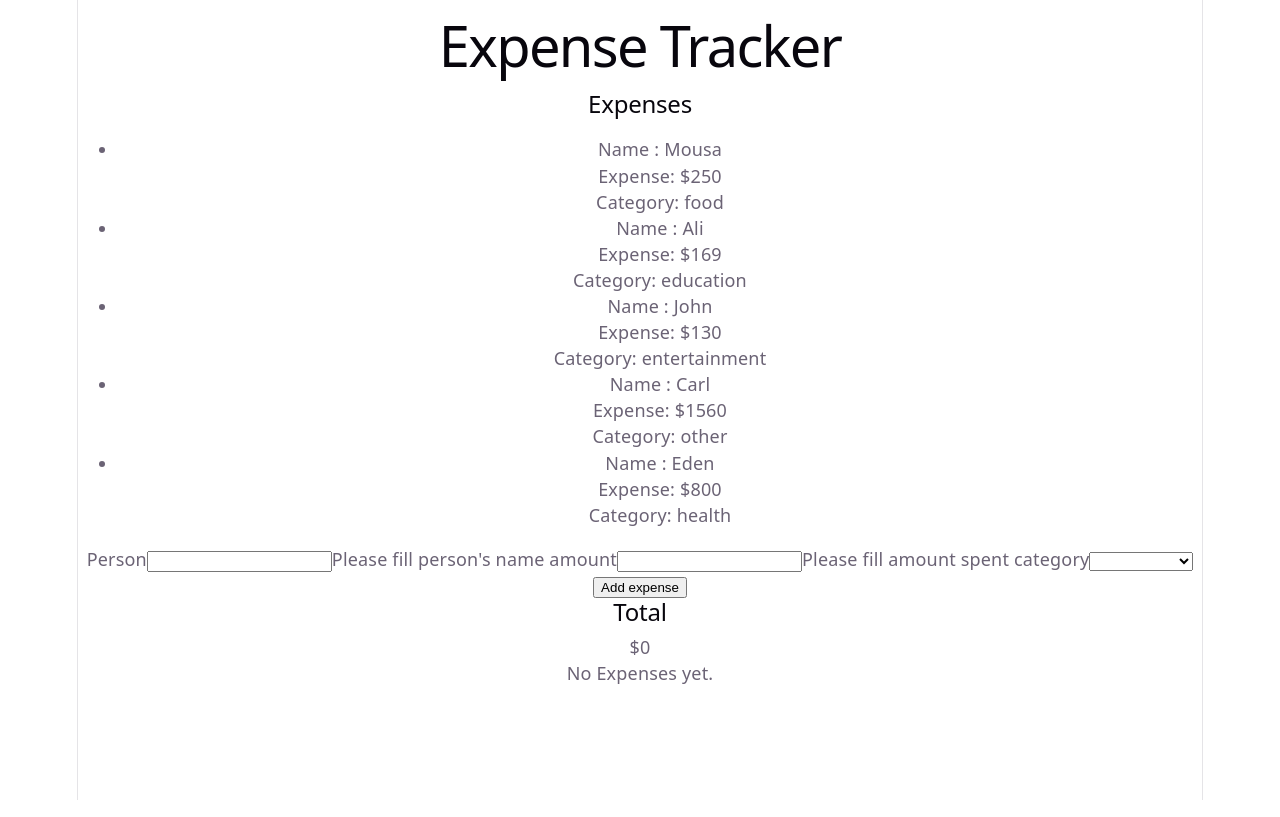
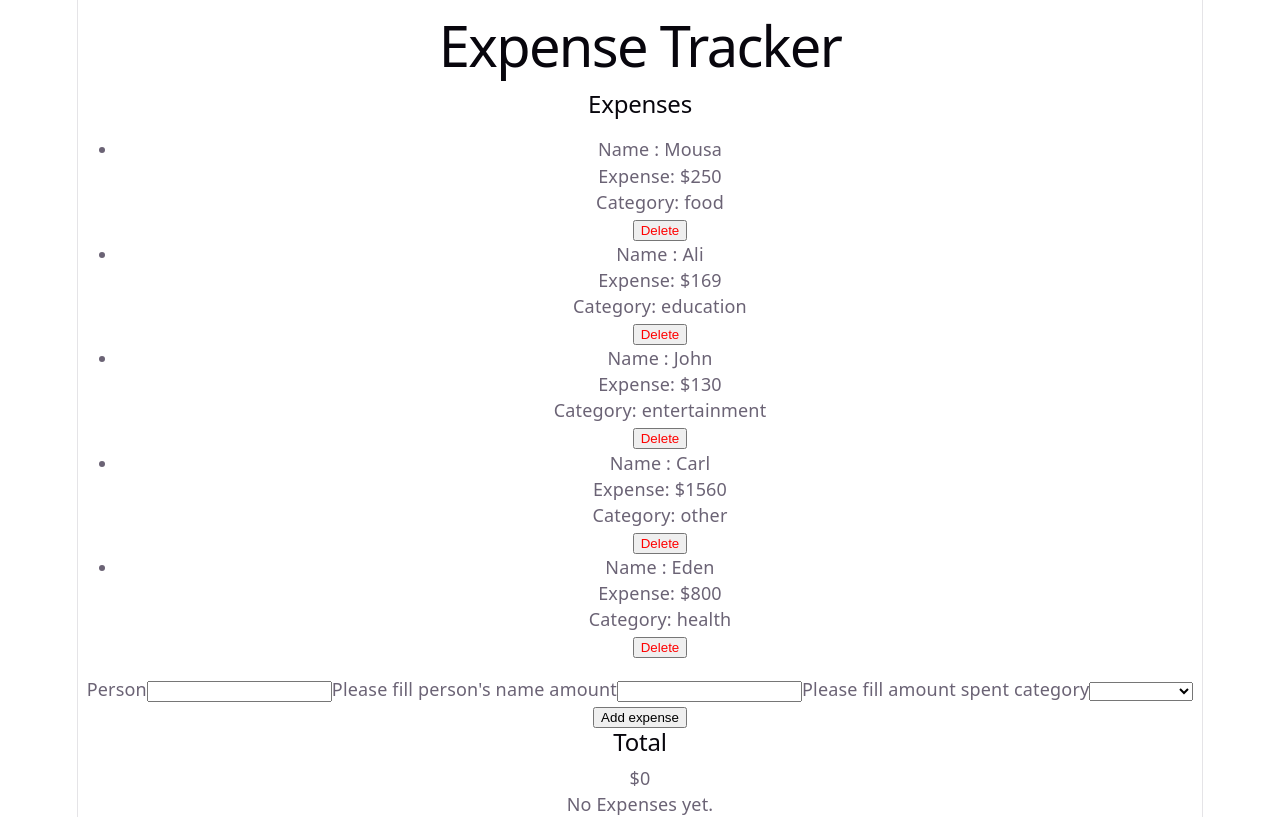
Before and after one commit to mousa1995/expense-tracker, a React (Vite) app: page / in a window 1280 px wide. Built offline with nearby package versions, Linux system fonts and the light colour scheme.

Commit message:
feat: add expense deletion

```diff
--- a/src/App.tsx
+++ b/src/App.tsx
@@ -32,15 +32,22 @@ function App() {
     }
   };
 
+  const deleteHandler = (id: number) => {
+    const expenseWithDeletedItem = expenses.filter((expense) => {
+      return expense.id !== id;
+    });
+    setExpenses([...expenseWithDeletedItem]);
+  };
+
   return (
     <>
       <header>
-        <h1>Expense Tracker</h1>
+        <h1 onClick={() => console.log(expenses)}>Expense Tracker</h1>
       </header>
       <main>
         <section>
           <h2>Expenses</h2>
-          <ExpenseList expenses={expenses} />
+          <ExpenseList onDelete={deleteHandler} expenses={expenses} />
           <ExpenseForm
             onSubmit={(e: {
               person: string;
--- a/src/components/ExpenseItem.tsx
+++ b/src/components/ExpenseItem.tsx
@@ -4,6 +4,8 @@ interface ExpenseItemProps {
   person: string;
   amount: number;
   category: ExpenseCategory;
+  onDelete: (e: number) => void;
+  id: number;
 }
 
 export const ExpenseItem = (props: ExpenseItemProps) => {
@@ -13,6 +15,12 @@ export const ExpenseItem = (props: ExpenseItemProps) => {
         <p>Name : {props.person}</p>
         <p>Expense: ${props.amount}</p>
         <p>Category: {props.category}</p>
+        <button
+          onClick={() => props.onDelete(props.id)}
+          style={{ color: "red" }}
+        >
+          Delete
+        </button>
       </li>
     </>
   );
--- a/src/components/ExpenseList.tsx
+++ b/src/components/ExpenseList.tsx
@@ -3,9 +3,10 @@ import { ExpenseItem } from "./ExpenseItem";
 
 interface ExpenseListProps {
   expenses: Expense[];
+  onDelete: (e: number) => void;
 }
 
-export const ExpenseList = ({ expenses }: ExpenseListProps) => {
+export const ExpenseList = ({ expenses, onDelete }: ExpenseListProps) => {
   return (
     <>
       {expenses.length > 0 ? (
@@ -13,6 +14,8 @@ export const ExpenseList = ({ expenses }: ExpenseListProps) => {
           {expenses.map((expense) => {
             return (
               <ExpenseItem
+                onDelete={onDelete}
+                id={expense.id}
                 key={expense.id}
                 amount={expense.amount}
                 person={expense.person}
```
Also changed, not shown: 1 other file (tests, documents, lock files or other folders).
